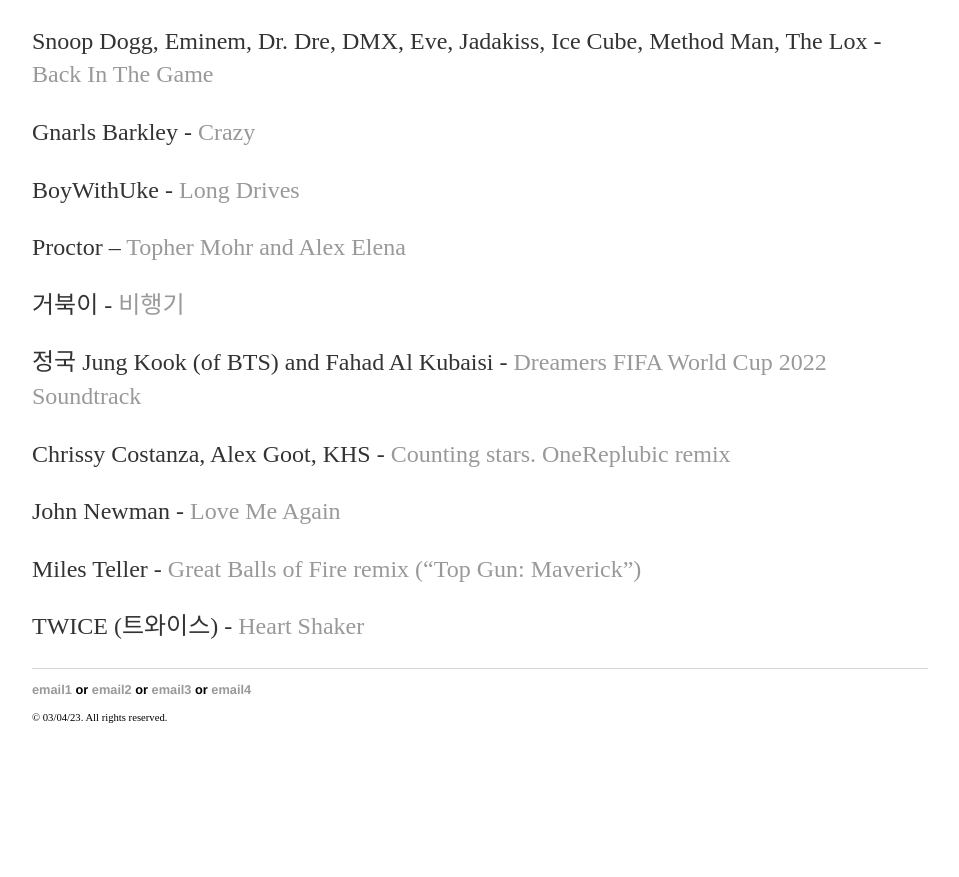
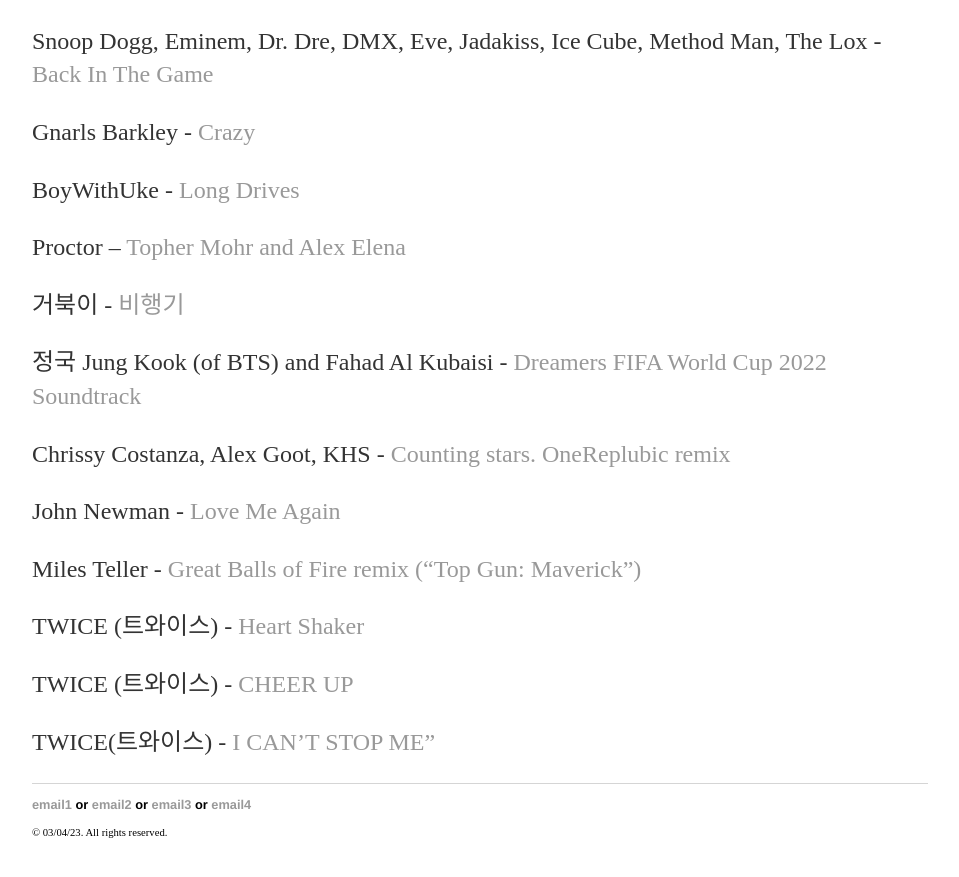
Before and after one commit to yjkweon24/yjkweon24.github.io, a Jekyll site: the page built from _posts/2018-10-23-songs-that-i-love.md, in a window 1280 px wide and 900 px high, scrolled down 25866 px. Shown: the top 877 px of the window, without its empty margins (160-1119 px from the left). Built offline with Jekyll 4.4.1, drawn with Linux system fonts in a browser that asks for light colours; before the commit the page ends 26651 px from its top, so only the background shows below that.

Commit message:
Update 2018-10-23-songs-that-i-love.md

```diff
--- a/_posts/2018-10-23-songs-that-i-love.md
+++ b/_posts/2018-10-23-songs-that-i-love.md
@@ -911,3 +911,7 @@
 Miles Teller - [Great Balls of Fire remix (“Top Gun: Maverick”)](https://www.youtube.com/watch?v=pMiilK0Qb3A&list=RDMMpMiilK0Qb3A&start_radio=1)
 
 TWICE (트와이스) - [Heart Shaker](https://youtu.be/1H790yXB-_I)
+
+TWICE (트와이스) - [CHEER UP](https://youtu.be/sBMWSOizmmM)
+
+TWICE(트와이스) - [I CAN'T STOP ME"](https://youtu.be/jI08XaaXFH4)
```
